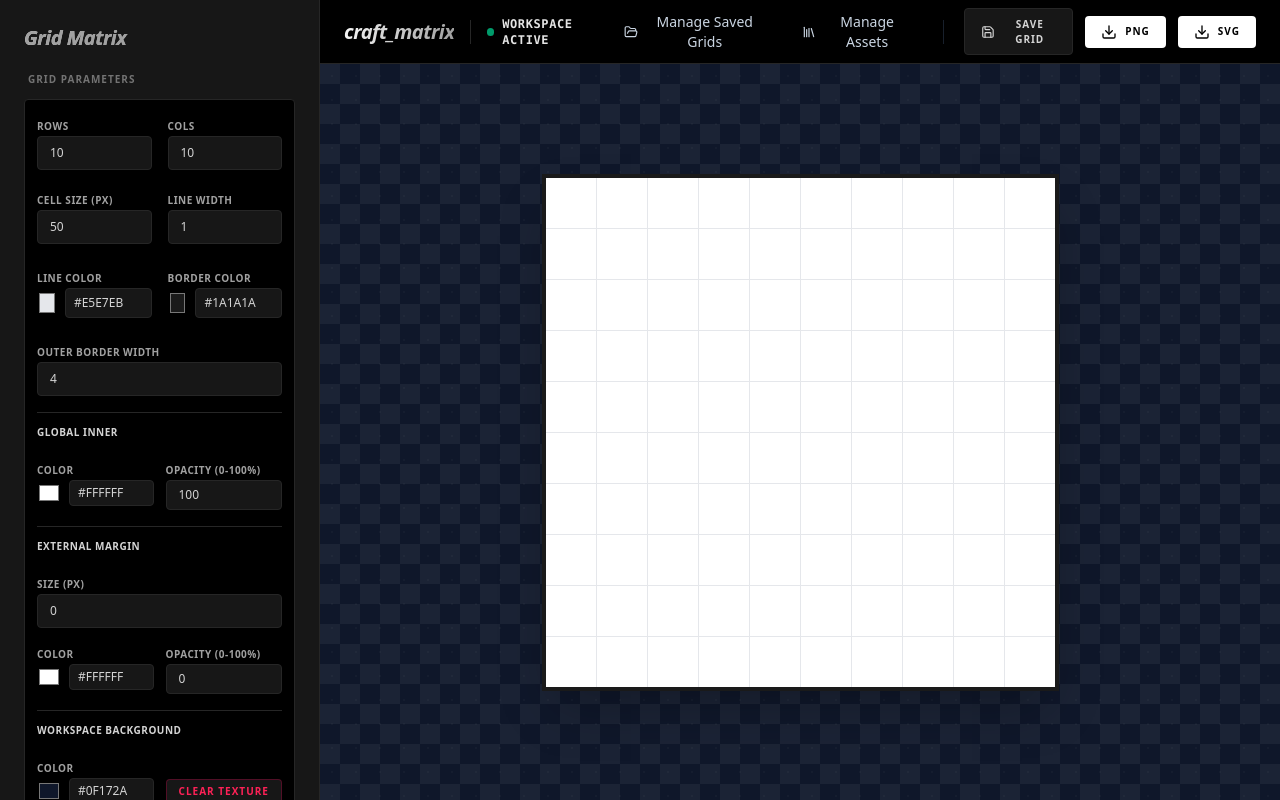
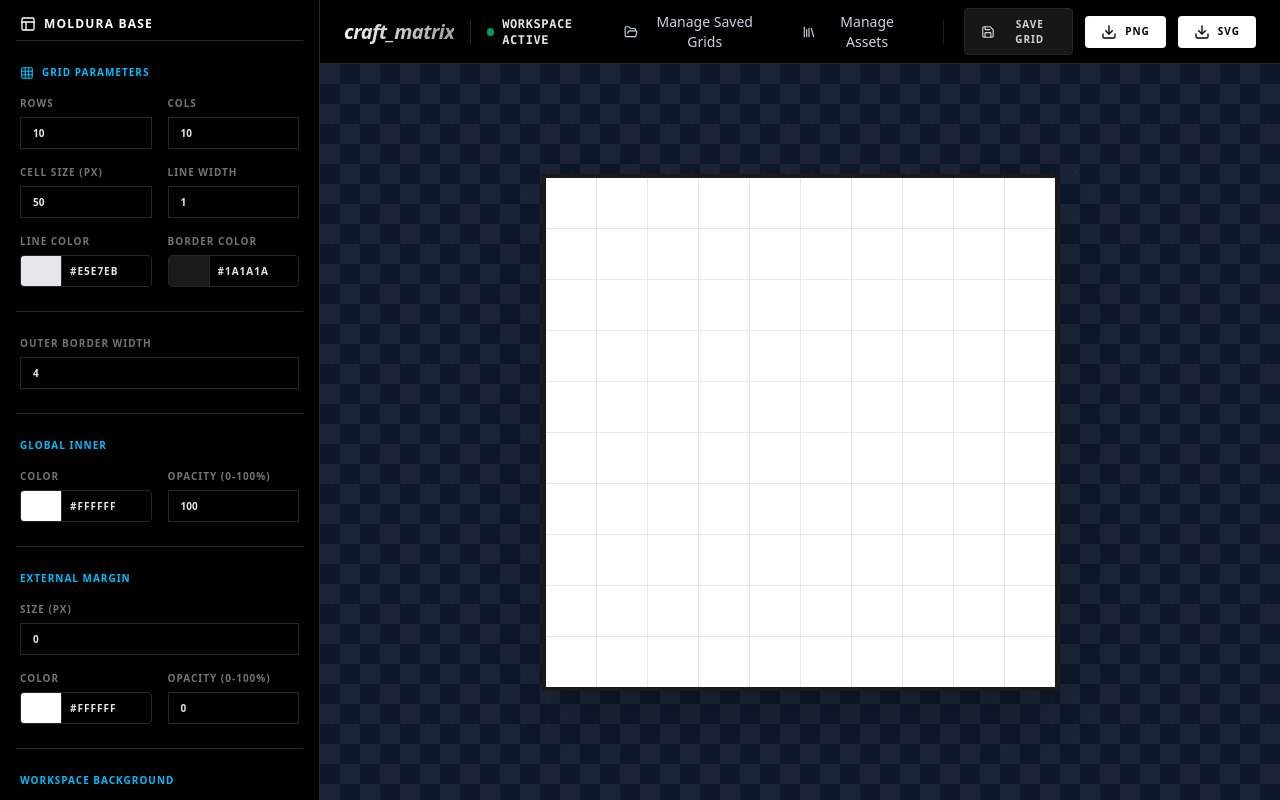
Before and after one commit to samuel-lope/craft-matrix, a React (Vite) app: page / in a window 1280 px wide. Built offline with nearby package versions, Linux system fonts and the light colour scheme.

Commit message:
UI: Refine input fields and apply technical minimalism styling

```diff
--- a/src/App.tsx
+++ b/src/App.tsx
@@ -1,5 +1,5 @@
 import React, { useState, useCallback, useRef, useEffect } from 'react';
-import { Settings, MousePointer2, PaintBucket, Image as ImageIcon, Eraser, Download, Square, Library, FolderOpen, Save, Type } from 'lucide-react';
+import { Settings, MousePointer2, PaintBucket, Image as ImageIcon, Eraser, Download, Square, Library, FolderOpen, Save, Type, Grid, Layout } from 'lucide-react';
 import * as htmlToImage from 'html-to-image';
 import { CellData, GridState, Tool, CellBorder, BorderAlignment, SavedAsset, SavedGrid } from './types';
 import AssetManager from './AssetManager';
@@ -21,10 +21,13 @@ const DEFAULT_WORKSPACE_TEXTURE = `<svg xmlns='http://www.w3.org/2000/svg' width
 
 // --- Reusable UI Components ---
 
-const ToolSection = ({ title, children }: { title: string, children: React.ReactNode }) => (
-  <div className="space-y-3">
-    <h2 className="text-[10px] font-bold text-neutral-500 uppercase tracking-widest px-1">{title}</h2>
-    <div className="glass-card p-3 space-y-4">
+const ToolSection = ({ title, icon: Icon, children }: { title: string, icon?: React.ElementType, children: React.ReactNode }) => (
+  <div className="space-y-4 pb-6 border-b border-neutral-800 last:border-0 last:pb-0">
+    <div className="flex items-center gap-2 px-1">
+      {Icon && <Icon className="w-3.5 h-3.5 text-sky-400" />}
+      <h2 className={`text-[10px] font-bold uppercase tracking-widest ${Icon ? 'text-sky-400' : 'text-neutral-500'}`}>{title}</h2>
+    </div>
+    <div className="space-y-4 px-1">
       {children}
     </div>
   </div>
@@ -545,130 +548,139 @@ export default function App() {
   return (
     <div className="flex h-screen w-full bg-neutral-950 text-neutral-200 font-sans overflow-hidden">
       {/* Sidebar Controls */}
-      <aside className="w-80 flex-col overflow-y-auto glass-panel z-10 custom-scrollbar">
-        <div className="p-6 space-y-8 pb-24">
-          <div className="flex items-center justify-between mb-5">
-            <h1 className="text-xl font-bold bg-gradient-to-r from-neutral-100 to-neutral-400 bg-clip-text text-transparent italic tracking-tight" title={currentGridName || 'Grid Matrix'}>
-              <span className="truncate text-neutral-400">{currentGridName || 'Grid Matrix'}</span>
+      <aside className="w-80 flex-col overflow-y-auto z-10 custom-scrollbar border-r border-neutral-800 bg-black">
+        <div className="p-4 space-y-6 pb-24">
+          <div className="flex items-center gap-2 px-1 mb-2">
+            <Layout className="w-4 h-4 text-white" />
+            <h1 className="text-xs font-bold text-white tracking-widest uppercase">
+              Moldura Base
             </h1>
           </div>
 
+          <div className="w-full h-px bg-neutral-800" />
+
           {/* Grid Parameters - Optimized */}
-          <ToolSection title="Grid Parameters">
+          <ToolSection title="Grid Parameters" icon={Grid}>
             <div className="grid grid-cols-2 gap-4">
-              <div className="space-y-1.5">
-                <label className="text-[10px] font-semibold text-neutral-400 uppercase tracking-wider">Rows</label>
+              <div className="space-y-1.5 border-none">
+                <label className="text-[10px] font-bold text-neutral-500 uppercase tracking-widest block">Rows</label>
                 <input
                   type="number"
                   min="1" max="100"
                   value={gridState.rows}
                   onChange={(e) => handleGridChange('rows', parseInt(e.target.value) || 1)}
-                  className="w-full px-3 py-2 glass-input"
+                  className="w-full h-8 px-3 bg-black border border-neutral-800 text-[10px] font-bold text-neutral-200 outline-none focus:border-white focus:ring-1 focus:ring-white transition-all"
                 />
               </div>
-              <div className="space-y-1.5">
-                <label className="text-[10px] font-semibold text-neutral-400 uppercase tracking-wider">Cols</label>
+              <div className="space-y-1.5 border-none">
+                <label className="text-[10px] font-bold text-neutral-500 uppercase tracking-widest block">Cols</label>
                 <input
                   type="number"
                   min="1" max="100"
                   value={gridState.cols}
                   onChange={(e) => handleGridChange('cols', parseInt(e.target.value) || 1)}
-                  className="w-full px-3 py-2 glass-input"
+                  className="w-full h-8 px-3 bg-black border border-neutral-800 text-[10px] font-bold text-neutral-200 outline-none focus:border-white focus:ring-1 focus:ring-white transition-all"
                 />
               </div>
-              <div className="space-y-1.5">
-                <label className="text-[10px] font-semibold text-neutral-400 uppercase tracking-wider">Cell Size (px)</label>
+              <div className="space-y-1.5 border-none">
+                <label className="text-[10px] font-bold text-neutral-500 uppercase tracking-widest block">Cell Size (px)</label>
                 <input
                   type="number"
                   min="10" max="200"
                   value={gridState.cellSize}
                   onChange={(e) => handleGridChange('cellSize', parseInt(e.target.value) || 10)}
-                  className="w-full px-3 py-2 glass-input"
+                  className="w-full h-8 px-3 bg-black border border-neutral-800 text-[10px] font-bold text-neutral-200 outline-none focus:border-white focus:ring-1 focus:ring-white transition-all"
                 />
               </div>
-              <div className="space-y-1.5">
-                <label className="text-[10px] font-semibold text-neutral-400 uppercase tracking-wider">Line Width</label>
+              <div className="space-y-1.5 border-none">
+                <label className="text-[10px] font-bold text-neutral-500 uppercase tracking-widest block">Line Width</label>
                 <input
                   type="number"
                   min="0" max="20"
                   value={gridState.lineThickness}
                   onChange={(e) => handleGridChange('lineThickness', parseInt(e.target.value) || 0)}
-                  className="w-full px-3 py-2 glass-input"
+                  className="w-full h-8 px-3 bg-black border border-neutral-800 text-[10px] font-bold text-neutral-200 outline-none focus:border-white focus:ring-1 focus:ring-white transition-all"
                 />
               </div>
             </div>
 
-            <div className="grid grid-cols-2 gap-4 pt-1">
+            <div className="grid grid-cols-2 gap-4">
               <div className="space-y-1.5">
-                <label className="text-[10px] font-semibold text-neutral-400 uppercase tracking-wider">Line Color</label>
-                <div className="flex items-center gap-2">
+                <label className="text-[10px] font-bold text-neutral-500 uppercase tracking-widest block">Line Color</label>
+                <div className="flex h-8 bg-black border border-neutral-800 rounded-sm focus-within:ring-1 focus-within:ring-white transition-all overflow-hidden">
                   <input
                     type="color"
                     value={gridState.lineColor}
                     onChange={(e) => handleGridChange('lineColor', e.target.value)}
-                    className="w-7 h-7 rounded border-0 p-0 cursor-pointer bg-transparent"
+                    className="w-10 h-full p-0 border-0 cursor-pointer seamless-color shrink-0 bg-transparent"
                   />
+                  <div className="w-px h-full bg-neutral-800 shrink-0" />
                   <input
                     type="text"
                     value={gridState.lineColor}
                     onChange={(e) => handleGridChange('lineColor', e.target.value)}
-                    className="w-full px-2 py-1.5 glass-input text-xs uppercase"
+                    className="flex-1 w-full bg-transparent border-0 px-2 text-[10px] font-bold text-neutral-200 outline-none uppercase uppercase tracking-widest"
                   />
                 </div>
               </div>
               <div className="space-y-1.5">
-                <label className="text-[10px] font-semibold text-neutral-400 uppercase tracking-wider">Border Color</label>
-                <div className="flex items-center gap-2">
+                <label className="text-[10px] font-bold text-neutral-500 uppercase tracking-widest block">Border Color</label>
+                <div className="flex h-8 bg-black border border-neutral-800 rounded-sm focus-within:ring-1 focus-within:ring-white transition-all overflow-hidden">
                   <input
                     type="color"
                     value={gridState.borderColor}
                     onChange={(e) => handleGridChange('borderColor', e.target.value)}
-                    className="w-7 h-7 rounded border-0 p-0 cursor-pointer bg-transparent"
+                    className="w-10 h-full p-0 border-0 cursor-pointer seamless-color shrink-0 bg-transparent"
                   />
+                  <div className="w-px h-full bg-neutral-800 shrink-0" />
                   <input
                     type="text"
                     value={gridState.borderColor}
                     onChange={(e) => handleGridChange('borderColor', e.target.value)}
-                    className="w-full px-2 py-1.5 glass-input text-xs uppercase"
+                    className="flex-1 w-full bg-transparent border-0 px-2 text-[10px] font-bold text-neutral-200 outline-none uppercase uppercase tracking-widest"
                   />
                 </div>
               </div>
             </div>
+          </ToolSection>
 
-            <div className="space-y-1.5 pt-1">
-              <label className="text-[10px] font-semibold text-neutral-400 uppercase tracking-wider">Outer Border Width</label>
+          <div className="border-b border-neutral-800 pb-6">
+            <div className="space-y-1.5 px-1">
+              <label className="text-[10px] font-bold text-neutral-500 uppercase tracking-widest block">Outer Border Width</label>
               <input
                 type="number"
                 min="0" max="50"
                 value={gridState.borderThickness}
                 onChange={(e) => handleGridChange('borderThickness', parseInt(e.target.value) || 0)}
-                className="w-full px-3 py-2 glass-input"
+                className="w-full h-8 px-3 bg-black border border-neutral-800 text-[10px] font-bold text-neutral-200 outline-none focus:border-white focus:ring-1 focus:ring-white transition-all"
               />
+            </div>
           </div>
 
           {/* Global Inner Background Setting */}
-            <div className="pt-3 border-t border-neutral-800 space-y-4">
-              <h3 className="text-[10px] font-bold text-neutral-300 uppercase tracking-wider">Global Inner</h3>
-              <div className="grid grid-cols-2 gap-3">
+          <div className="border-b border-neutral-800 pb-6 px-1">
+            <h3 className="text-[10px] font-bold text-sky-400 uppercase tracking-widest mb-4">Global Inner</h3>
+            <div className="grid grid-cols-2 gap-4">
               <div className="space-y-1.5">
-                  <label className="text-[10px] font-semibold text-neutral-400 uppercase tracking-wider">Color</label>
-                  <div className="flex items-center gap-2">
+                <label className="text-[10px] font-bold text-neutral-500 uppercase tracking-widest block">Color</label>
+                <div className="flex h-8 bg-black border border-neutral-800 rounded-sm focus-within:ring-1 focus-within:ring-white transition-all overflow-hidden">
                   <input
                     type="color"
                     value={gridState.innerBgColor || '#ffffff'}
                     onChange={(e) => handleGridChange('innerBgColor', e.target.value)}
-                      className="w-6 h-6 rounded border-0 p-0 cursor-pointer bg-transparent shrink-0"
+                    className="w-10 h-full p-0 border-0 cursor-pointer seamless-color shrink-0 bg-transparent"
                   />
+                  <div className="w-px h-full bg-neutral-800 shrink-0" />
                   <input
                     type="text"
                     value={gridState.innerBgColor || '#ffffff'}
                     onChange={(e) => handleGridChange('innerBgColor', e.target.value)}
-                      className="w-full px-2 py-1 glass-input text-xs uppercase"
+                    className="flex-1 w-full bg-transparent border-0 px-2 text-[10px] font-bold text-neutral-200 outline-none uppercase uppercase tracking-widest"
                   />
                 </div>
               </div>
               <div className="space-y-1.5">
-                  <label className="text-[10px] font-semibold text-neutral-400 uppercase tracking-wider">Opacity (0-100%)</label>
+                <label className="text-[10px] font-bold text-neutral-500 uppercase tracking-widest block">Opacity (0-100%)</label>
                 <input
                   type="number"
                   min="0" max="100"
@@ -677,46 +689,47 @@ export default function App() {
                     const val = Math.max(0, Math.min(100, parseInt(e.target.value) || 0));
                     handleGridChange('innerBgOpacity', val / 100);
                   }}
-                    className="w-full px-3 py-1.5 glass-input"
+                  className="w-full h-8 px-3 bg-black border border-neutral-800 text-[10px] font-bold text-neutral-200 outline-none focus:border-white focus:ring-1 focus:ring-white transition-all"
                 />
               </div>
             </div>
           </div>
 
           {/* External Margin Setting */}
-            <div className="pt-3 border-t border-neutral-800 space-y-4">
-              <h3 className="text-[10px] font-bold text-neutral-300 uppercase tracking-wider">External Margin</h3>
-              <div className="grid grid-cols-1 gap-3">
+          <div className="border-b border-neutral-800 pb-6 px-1">
+            <h3 className="text-[10px] font-bold text-sky-400 uppercase tracking-widest mb-4">External Margin</h3>
+            <div className="grid grid-cols-1 gap-4">
               <div className="space-y-1.5">
-                  <label className="text-[10px] font-semibold text-neutral-400 uppercase tracking-wider">Size (px)</label>
+                <label className="text-[10px] font-bold text-neutral-500 uppercase tracking-widest block">Size (px)</label>
                 <input
                   type="number"
                   min="0" max="500"
                   value={gridState.externalMargin || 0}
                   onChange={(e) => handleGridChange('externalMargin', parseInt(e.target.value) || 0)}
-                    className="w-full px-3 py-2 glass-input"
+                  className="w-full h-8 px-3 bg-black border border-neutral-800 text-[10px] font-bold text-neutral-200 outline-none focus:border-white focus:ring-1 focus:ring-white transition-all"
                 />
               </div>
-                <div className="grid grid-cols-2 gap-3">
+              <div className="grid grid-cols-2 gap-4">
                 <div className="space-y-1.5">
-                    <label className="text-[10px] font-semibold text-neutral-400 uppercase tracking-wider">Color</label>
-                    <div className="flex items-center gap-2">
+                  <label className="text-[10px] font-bold text-neutral-500 uppercase tracking-widest block">Color</label>
+                  <div className="flex h-8 bg-black border border-neutral-800 rounded-sm focus-within:ring-1 focus-within:ring-white transition-all overflow-hidden">
                     <input
                       type="color"
                       value={gridState.externalMarginColor || '#ffffff'}
                       onChange={(e) => handleGridChange('externalMarginColor', e.target.value)}
-                        className="w-6 h-6 rounded border-0 p-0 cursor-pointer bg-transparent shrink-0"
+                      className="w-10 h-full p-0 border-0 cursor-pointer seamless-color shrink-0 bg-transparent"
                     />
+                    <div className="w-px h-full bg-neutral-800 shrink-0" />
                     <input
                       type="text"
                       value={gridState.externalMarginColor || '#ffffff'}
                       onChange={(e) => handleGridChange('externalMarginColor', e.target.value)}
-                        className="w-full px-2 py-1 glass-input text-xs uppercase"
+                      className="flex-1 w-full bg-transparent border-0 px-2 text-[10px] font-bold text-neutral-200 outline-none uppercase uppercase tracking-widest"
                     />
                   </div>
                 </div>
                 <div className="space-y-1.5">
-                    <label className="text-[10px] font-semibold text-neutral-400 uppercase tracking-wider">Opacity (0-100%)</label>
+                  <label className="text-[10px] font-bold text-neutral-500 uppercase tracking-widest block">Opacity (0-100%)</label>
                   <input
                     type="number"
                     min="0" max="100"
@@ -725,7 +738,7 @@ export default function App() {
                       const val = Math.max(0, Math.min(100, parseInt(e.target.value) || 0));
                       handleGridChange('externalMarginOpacity', val / 100);
                     }}
-                      className="w-full px-3 py-1.5 glass-input"
+                    className="w-full h-8 px-3 bg-black border border-neutral-800 text-[10px] font-bold text-neutral-200 outline-none focus:border-white focus:ring-1 focus:ring-white transition-all"
                   />
                 </div>
               </div>
@@ -733,49 +746,48 @@ export default function App() {
           </div>
 
           {/* Workspace Background Setting */}
-            <div className="pt-3 border-t border-neutral-800 space-y-4">
-              <h3 className="text-[10px] font-bold text-neutral-300 uppercase tracking-wider">Workspace Background</h3>
-              <div className="grid grid-cols-1 gap-3">
-                <div className="grid grid-cols-2 gap-3">
+          <div className="px-1">
+            <h3 className="text-[10px] font-bold text-sky-400 uppercase tracking-widest mb-4">Workspace Background</h3>
+            <div className="grid grid-cols-1 gap-4">
+              <div className="grid grid-cols-2 gap-4">
                 <div className="space-y-1.5">
-                    <label className="text-[10px] font-semibold text-neutral-400 uppercase tracking-wider">Color</label>
-                    <div className="flex items-center gap-2">
+                  <label className="text-[10px] font-bold text-neutral-500 uppercase tracking-widest block">Color</label>
+                  <div className="flex h-8 bg-black border border-neutral-800 rounded-sm focus-within:ring-1 focus-within:ring-white transition-all overflow-hidden">
                     <input
                       type="color"
                       value={gridState.workspaceBgColor || '#000000'}
                       onChange={(e) => handleGridChange('workspaceBgColor', e.target.value)}
-                        className="w-6 h-6 rounded border-0 p-0 cursor-pointer bg-transparent shrink-0"
+                      className="w-10 h-full p-0 border-0 cursor-pointer seamless-color shrink-0 bg-transparent"
                     />
+                    <div className="w-px h-full bg-neutral-800 shrink-0" />
                     <input
                       type="text"
                       value={gridState.workspaceBgColor || '#000000'}
                       onChange={(e) => handleGridChange('workspaceBgColor', e.target.value)}
-                        className="w-full px-2 py-1 glass-input text-xs uppercase"
+                      className="flex-1 w-full bg-transparent border-0 px-2 text-[10px] font-bold text-neutral-200 outline-none uppercase uppercase tracking-widest"
                     />
                   </div>
                 </div>
                 <div className="space-y-1.5 flex flex-col justify-end">
                   <button
                     onClick={() => handleGridChange('workspaceBgImageUrl', '')}
-                         className="btn-danger w-full py-1 text-[10px]"
+                    className="btn-danger w-full py-1 text-[10px] h-8"
                   >
                     Clear Texture
                   </button>
                 </div>
               </div>
               <div className="space-y-1.5">
-                    <label className="text-[10px] font-semibold text-neutral-400 uppercase tracking-wider">Texture (URL or SVG code)</label>
+                <label className="text-[10px] font-bold text-neutral-500 uppercase tracking-widest block">Texture (URL or SVG code)</label>
                 <textarea
                   value={gridState.workspaceBgImageUrl || ''}
                   onChange={(e) => handleGridChange('workspaceBgImageUrl', e.target.value)}
                   placeholder="Paste image URL or <svg> code"
-                      className="w-full px-3 py-2 glass-input h-16 resize-none font-mono text-[10px]"
+                  className="w-full px-3 py-2 bg-black border border-neutral-800 text-[10px] font-bold text-neutral-200 outline-none focus:border-white focus:ring-1 focus:ring-white transition-all h-16 resize-none font-mono tracking-wider"
                 />
               </div>
             </div>
           </div>
-
-            </ToolSection>
 
           {/* Background Tools */}
           <ToolSection title="Background Tools">
--- a/src/index.css
+++ b/src/index.css
@@ -41,3 +41,21 @@ body {
 .tool-btn-inactive {
     @apply bg-neutral-900 text-neutral-500 hover:bg-neutral-800 hover:text-neutral-300 border border-transparent hover:border-neutral-700 rounded-sm transition-colors;
 }
+
+@layer utilities {
+  .seamless-color {
+    -webkit-appearance: none;
+    appearance: none;
+    border: none;
+    padding: 0;
+  }
+  .seamless-color::-webkit-color-swatch-wrapper {
+    padding: 0;
+  }
+  .seamless-color::-webkit-color-swatch {
+    border: none;
+  }
+  .seamless-color::-moz-color-swatch {
+    border: none;
+  }
+}
```
Lines whose indentation alone changed are shown as unchanged.
